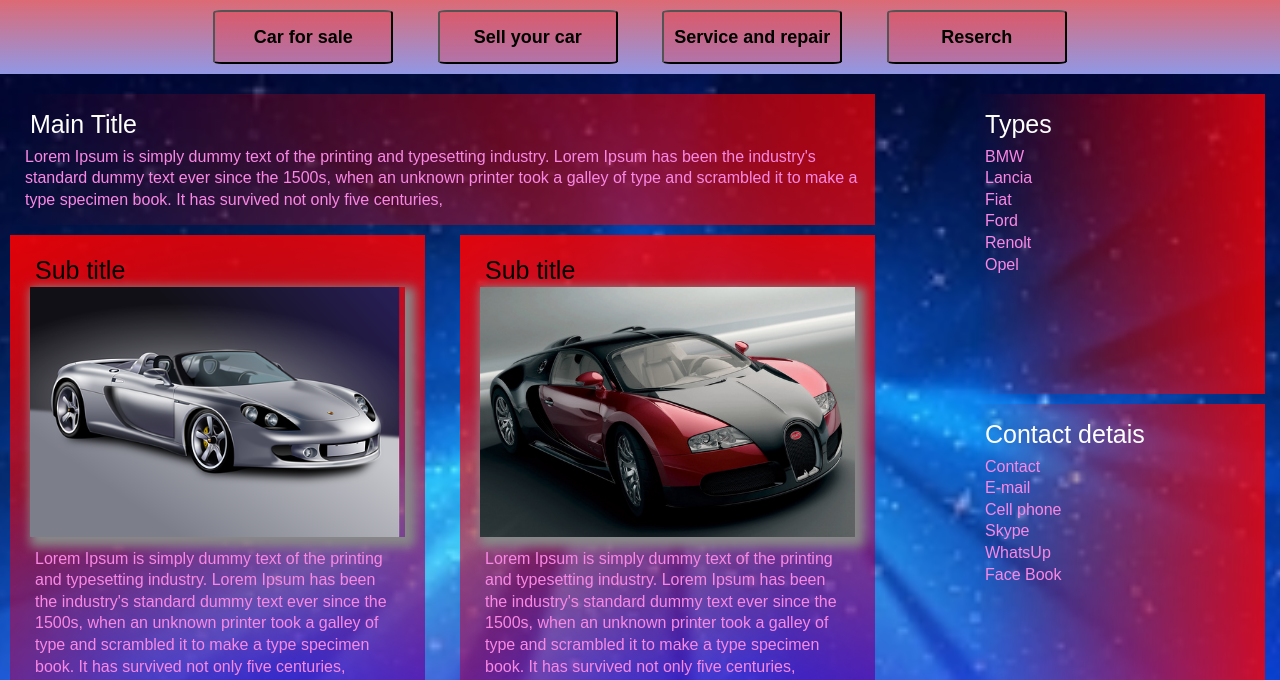
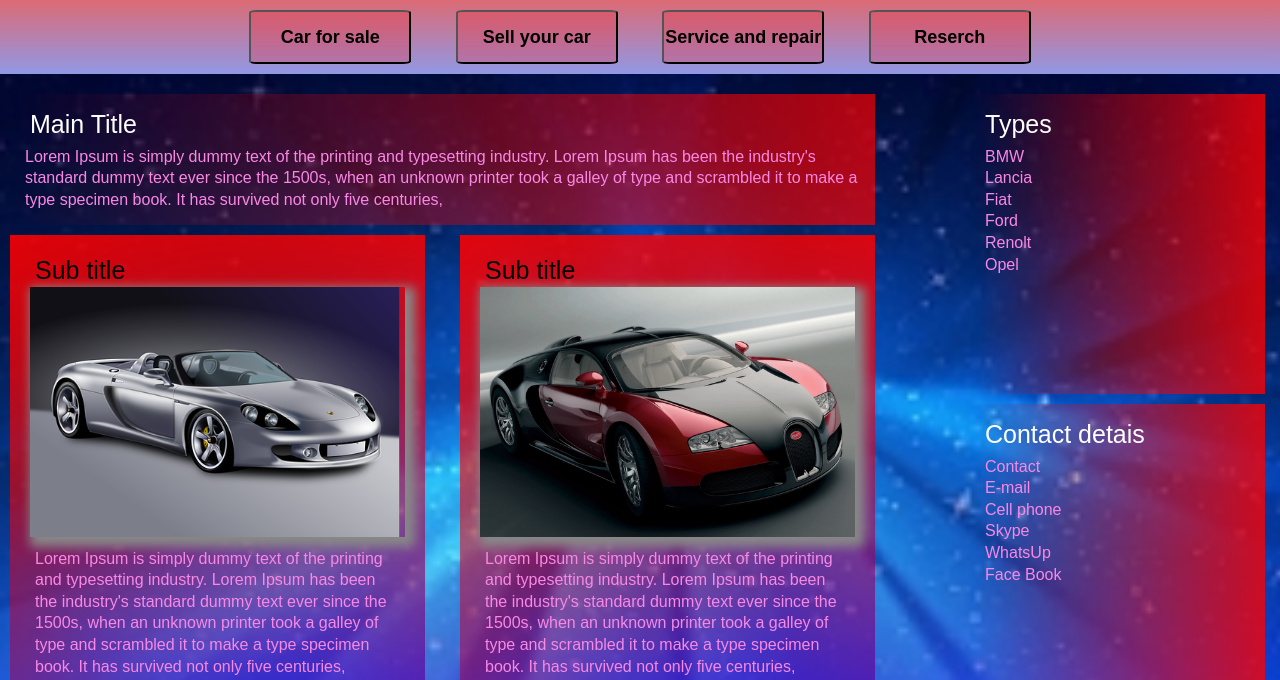
Before and after one commit to nirmalieo3/jquery-project, a plain HTML site: page index.html in a window 1280 px wide. Shown: the part 120-800 px from the top of the page. Drawn offline with nearby package versions, Linux system fonts and the light colour scheme; a web font is replaced by a local one.

Commit message:
Update style.css

```diff
--- a/style.css
+++ b/style.css
@@ -153,7 +153,7 @@ body{
 
 }
 button {
-  width: 10em;
+  width: 9em;
   background-color:rgba(255,0,0,.2);
   height:3em;
   color: black;
```
